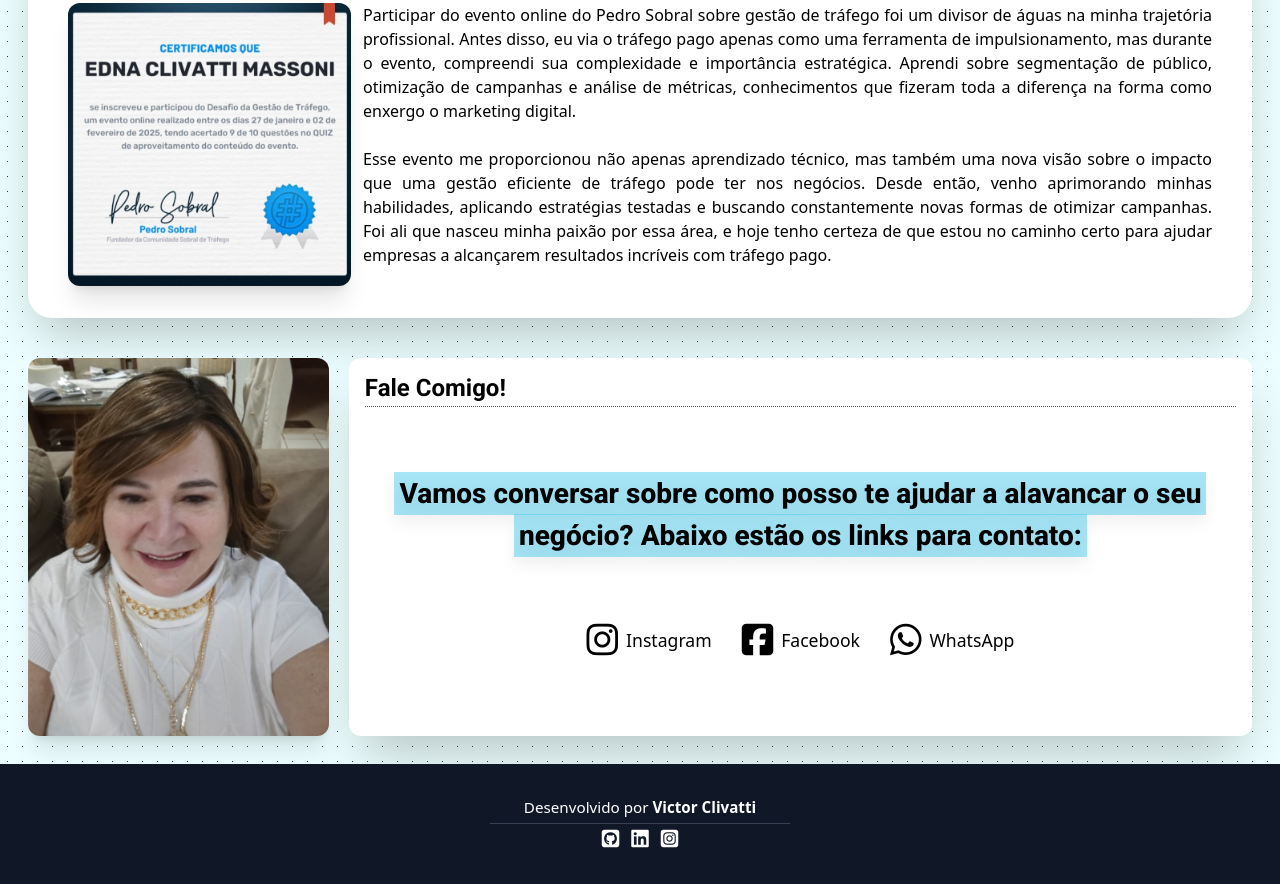
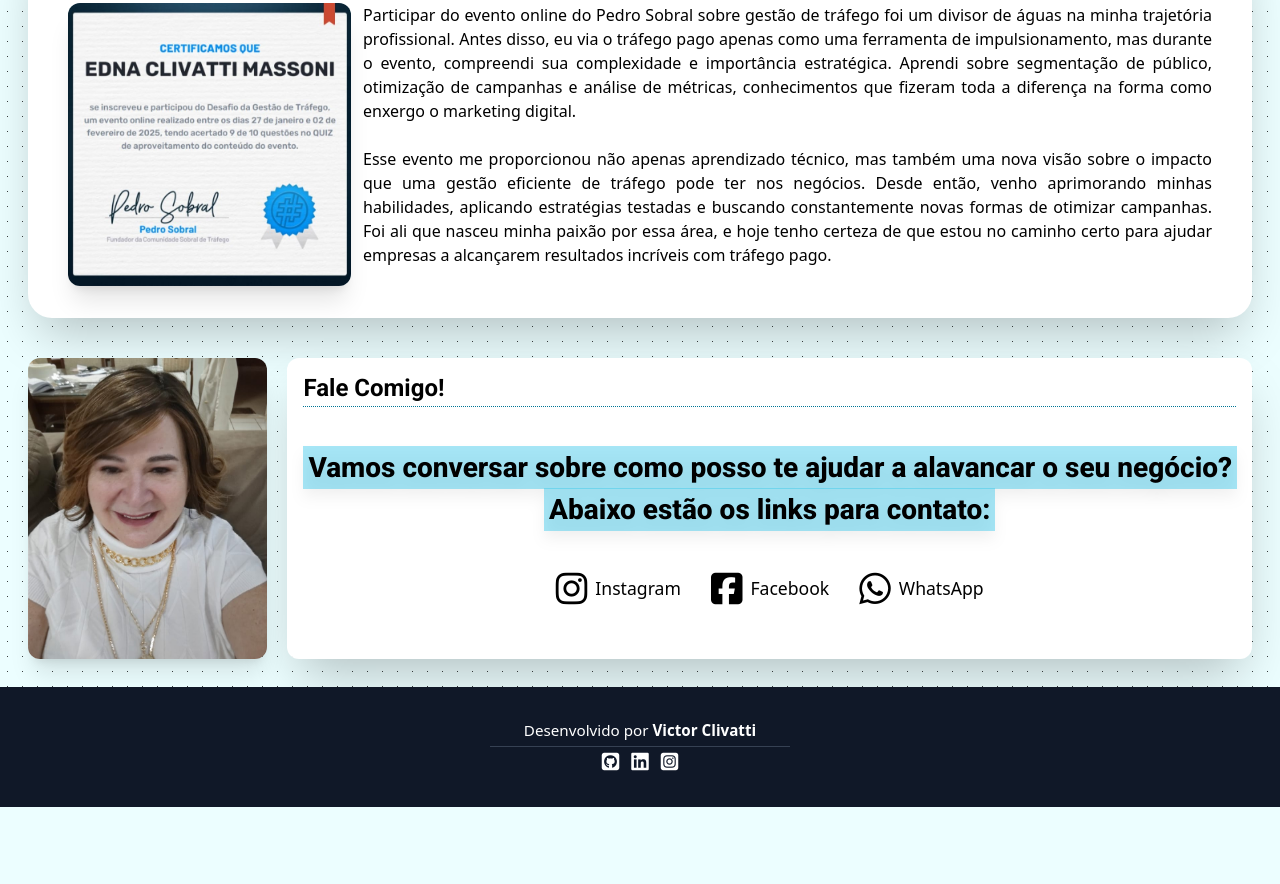
Before and after one commit to victorclivatti/Edna_Clivatti_Gestora_de_Trafego, a website: page index.html in a window 1280 px wide. Shown: the part 926-1810 px from the top of the page. After the commit the page ends 1733 px from the top, so only its background shows below. Drawn offline with Linux system fonts and the light colour scheme; a web font is replaced by a local one.

Commit message:
3rd Commit

```diff
--- a/index.html
+++ b/index.html
@@ -152,7 +152,7 @@
         <div class="flex items-center w-1/4 max-w-xs" id="contact-img-div">
             <img class="rounded-xl shadow-xl border-0 border-b-blue-100 bg-cyan-50" src="src/imgs/Sem título.jpg" alt="">
         </div>
-        <div class="flex flex-col w-3/4 bg-white rounded-xl shadow-2xl px-4 py-3">
+        <div class="flex flex-col w-full bg-white rounded-xl shadow-2xl px-4 py-3">
             <div class="flex flex-col h-full justify-between gap-3">
                 <h1 class="border-b border-cyan-700 border-dotted antialiased roboto font-bold text-[1.5rem]">Fale Comigo!</h1>
 
```
